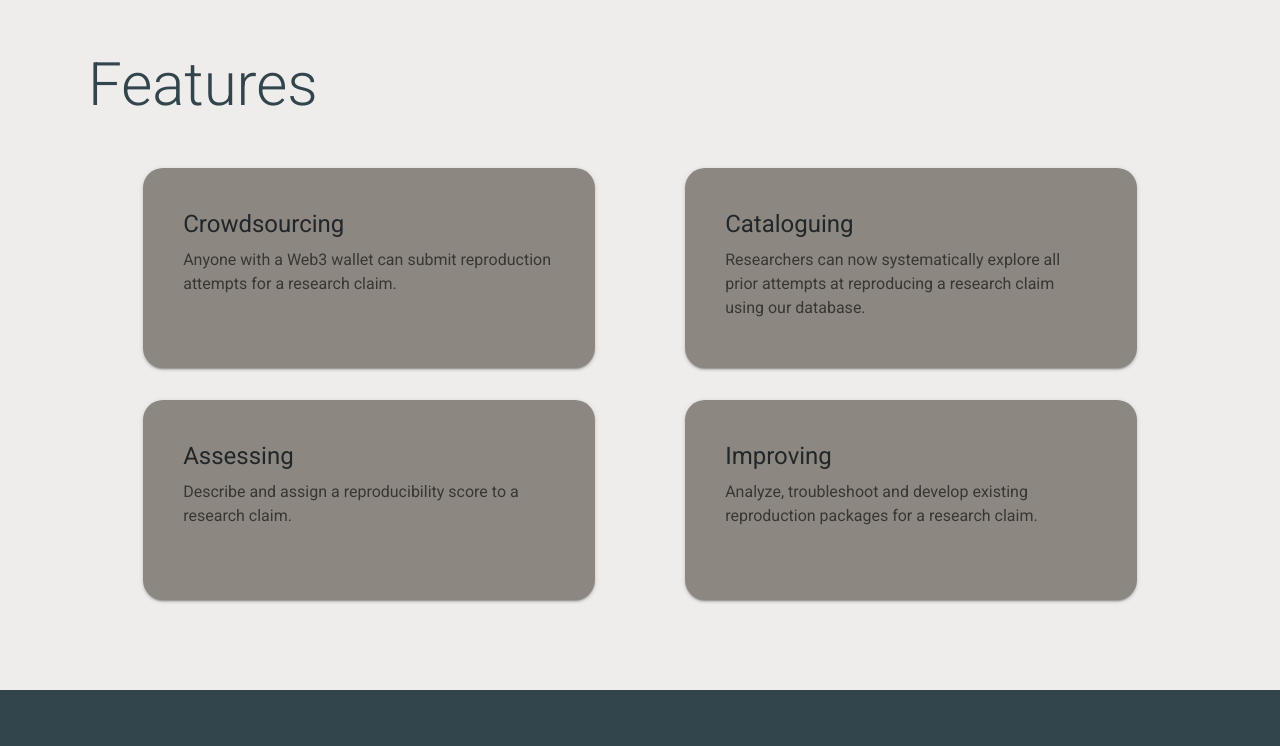
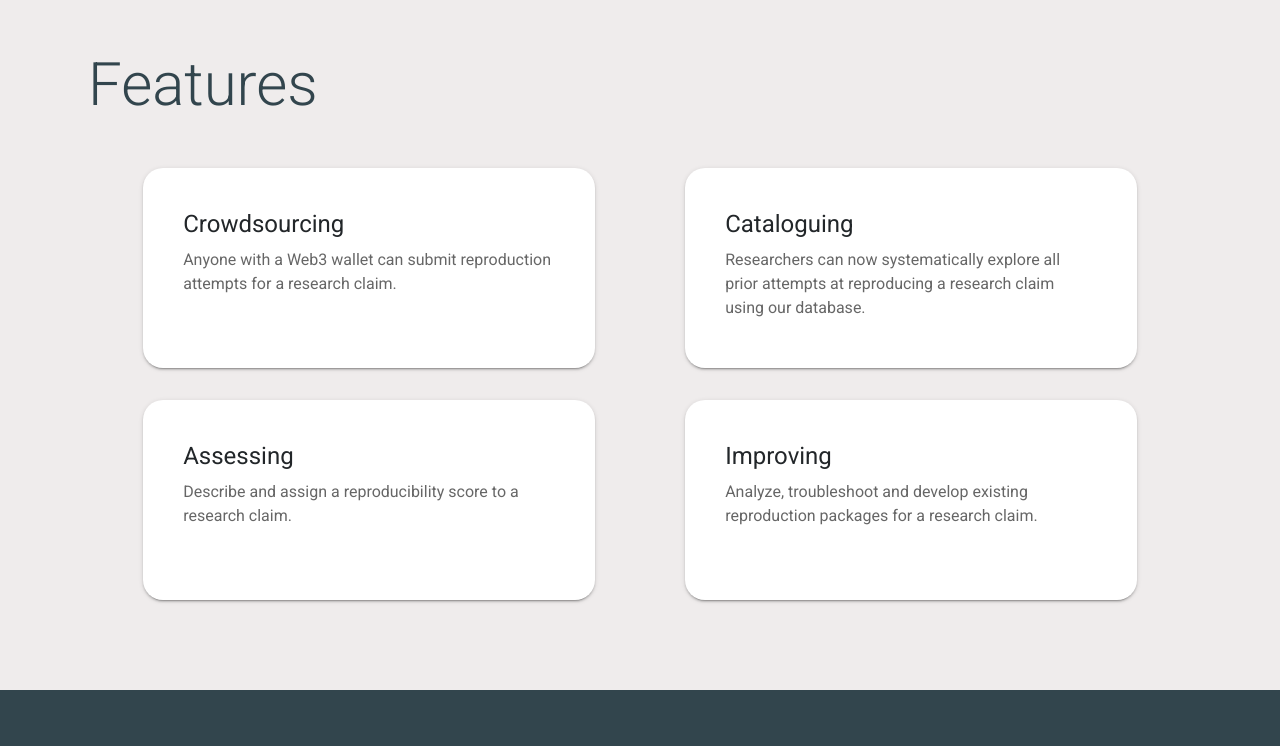
Before and after one commit to replicare-desci/replicare, a React (Create React App) app: page / in a window 1280 px wide. Shown: the part 651-1397 px from the top of the page. Built offline with nearby package versions, Linux system fonts and the light colour scheme; no server answers.

Commit message:
feature section color change

```diff
--- a/src/Components/Main.tsx
+++ b/src/Components/Main.tsx
@@ -66,7 +66,7 @@ const Main = () => {
       </Grid>
       <Box
         sx={{
-          // bgcolor: "background.paper",
+          // bgcolor: "#ffffff",
 
           pt: 8,
           pb: 6,
@@ -186,7 +186,7 @@ const Main = () => {
                 mt={2}
                 sm={12}
                 sx={{
-                  backgroundColor: "background.paper",
+                  backgroundColor: "#ffffff",
                   borderRadius: 5,
                   boxShadow: 2,
                   p: 5,
@@ -216,7 +216,7 @@ const Main = () => {
                 mt={2}
                 sm={12}
                 sx={{
-                  backgroundColor: "background.paper",
+                  backgroundColor: "#ffffff",
                   borderRadius: 5,
                   boxShadow: 2,
                   p: 5,
@@ -248,7 +248,7 @@ const Main = () => {
                 mt={2}
                 sm={12}
                 sx={{
-                  backgroundColor: "background.paper",
+                  backgroundColor: "#ffffff",
                   borderRadius: 5,
                   boxShadow: 2,
                   p: 5,
@@ -277,7 +277,7 @@ const Main = () => {
                 mt={2}
                 sm={12}
                 sx={{
-                  backgroundColor: "background.paper",
+                  backgroundColor: "#ffffff",
                   borderRadius: 5,
                   boxShadow: 2,
                   p: 5,
```
